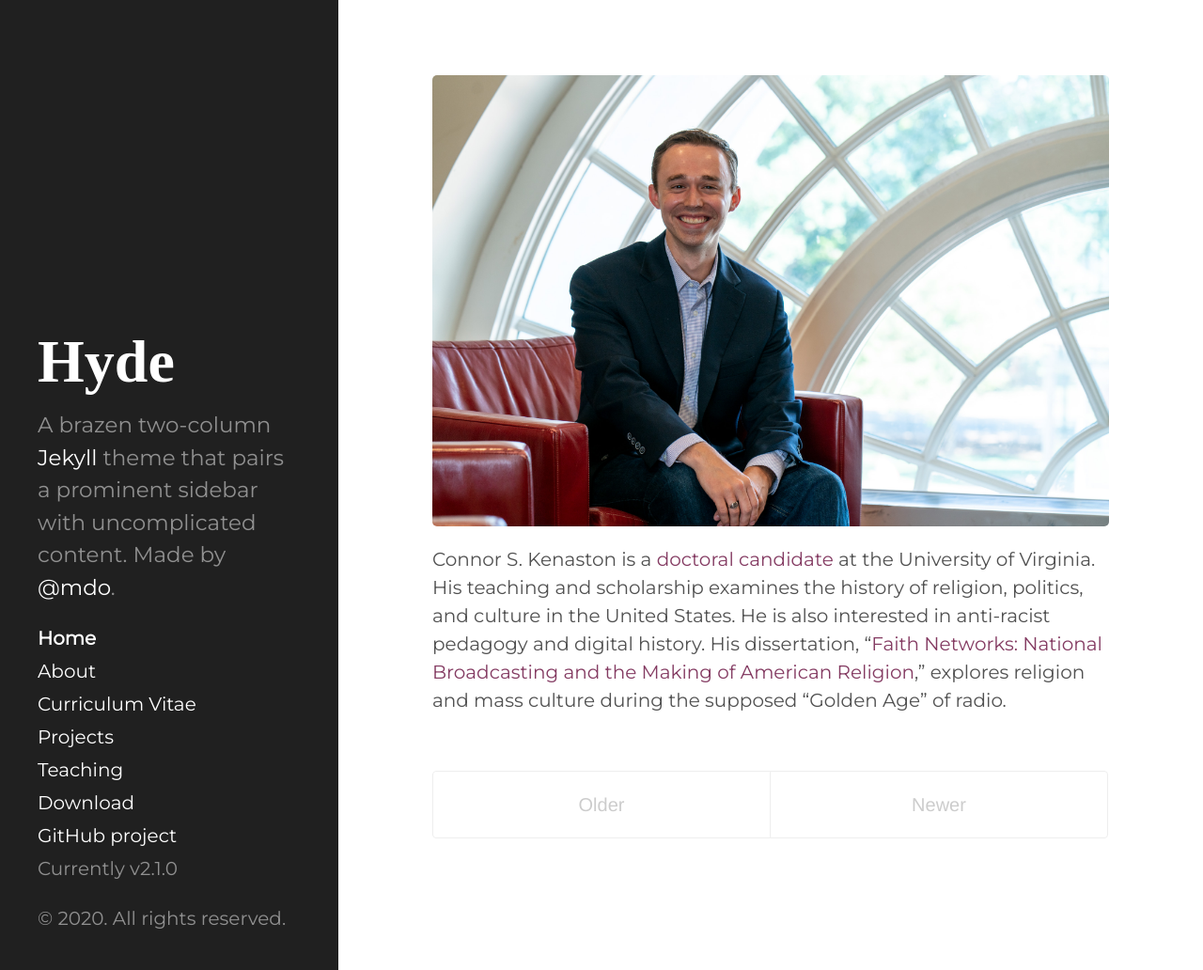
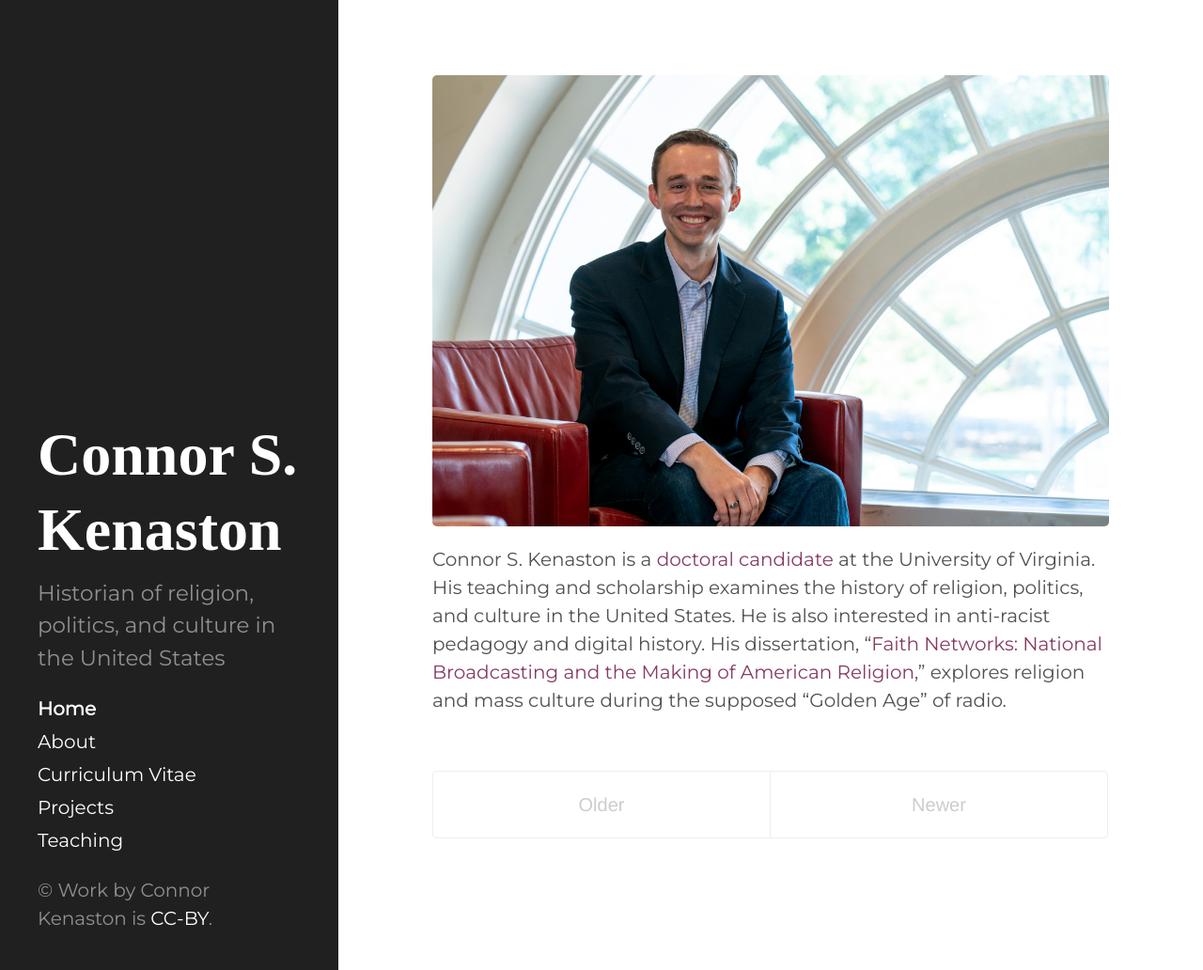
Before and after one commit to ckenaston/ckenaston.github.io, a Jekyll site: the page built from index.html, in a window 1280 px wide and 1032 px high. Shown: the whole window at 94% size. Built offline with Jekyll 4.4.1, drawn with Linux system fonts in a browser that asks for light colours; some web fonts are replaced.

Commit message:
trying to fix issues

```diff
--- a/_config.yml
+++ b/_config.yml
@@ -5,15 +5,12 @@ highlighter:      pygments
 permalink:        pretty
 
 # Setup
-title:            Hyde
-tagline:          'A Jekyll theme'
-description:      'A brazen two-column <a href="http://jekyllrb.com" target="_blank">Jekyll</a> theme that pairs a prominent sidebar with uncomplicated content. Made by <a href="https://twitter.com/mdo" target="_blank">@mdo</a>.'
-url:              http://hyde.getpoole.com
+title:            Connor S. Kenaston
+tagline:          'Scholar of U.S. History'
+description:      'Historian of religion, politics, and culture in the United States'
+url:              https://connorkenaston.com
 baseurl:          /
 
-author:
-  name:           'Mark Otto'
-  url:            https://twitter.com/mdo
 
 paginate:         5
 
@@ -21,4 +18,4 @@ paginate:         5
 version:          2.1.0
 
 github:
-  repo:           https://github.com/poole/hyde
+  repo:           https://github.com/ckenaston/ckenaston.github.io.git
--- a/_includes/sidebar.html
+++ b/_includes/sidebar.html
@@ -26,11 +26,8 @@
         {% endif %}
       {% endfor %}
 
-      <a class="sidebar-nav-item" href="{{ site.github.repo }}/archive/v{{ site.version }}.zip">Download</a>
-      <a class="sidebar-nav-item" href="{{ site.github.repo }}">GitHub project</a>
-      <span class="sidebar-nav-item">Currently v{{ site.version }}</span>
     </nav>
 
-    <p>&copy; {{ site.time | date: '%Y' }}. All rights reserved.</p>
+    <p>&copy; Work by Connor Kenaston is <a href="http://creativecommons.org/licenses/by/3.0/deed.en_US">CC-BY</a>.</p>
   </div>
 </div>
```
Also changed, not shown: 1 other file.
